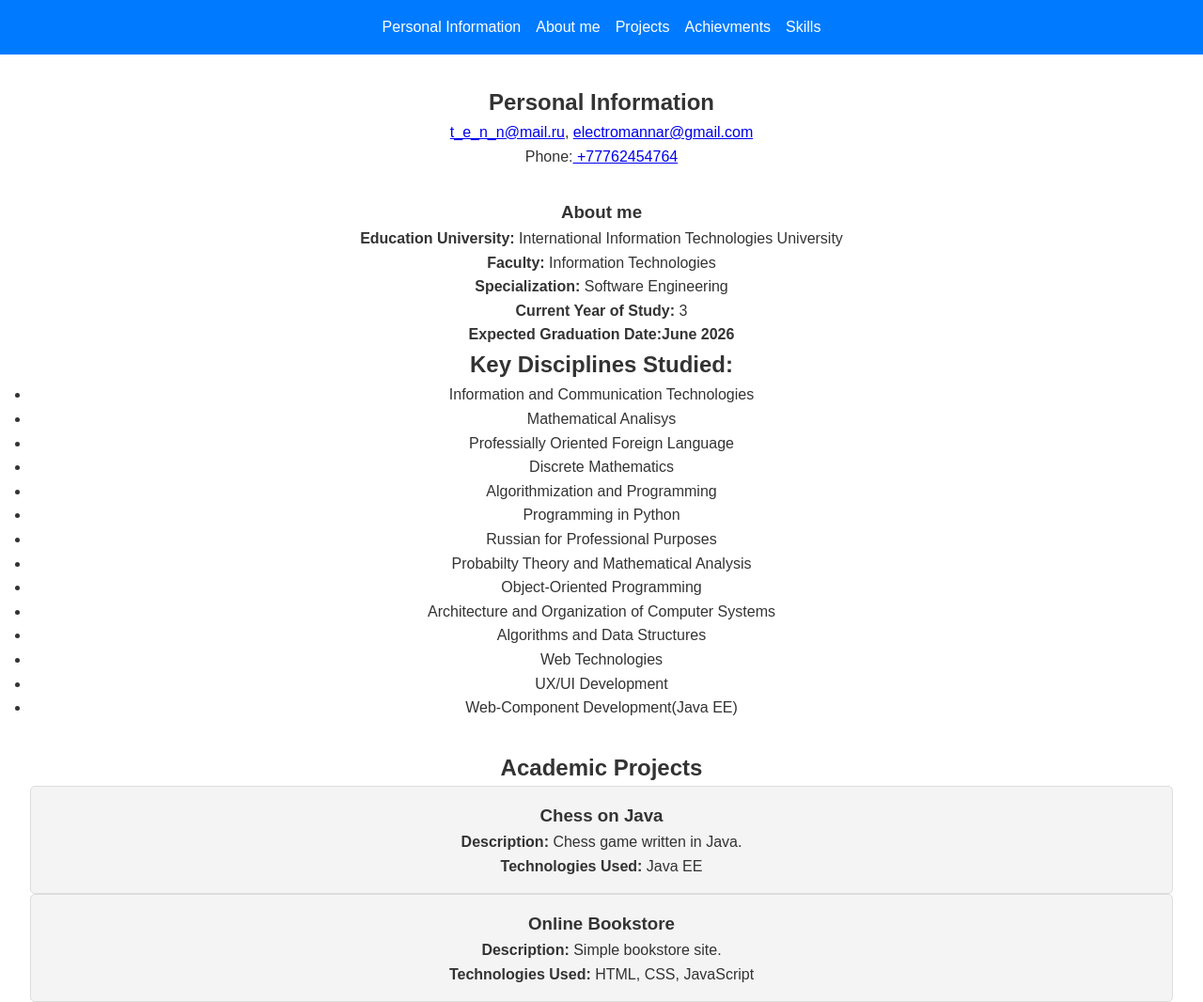
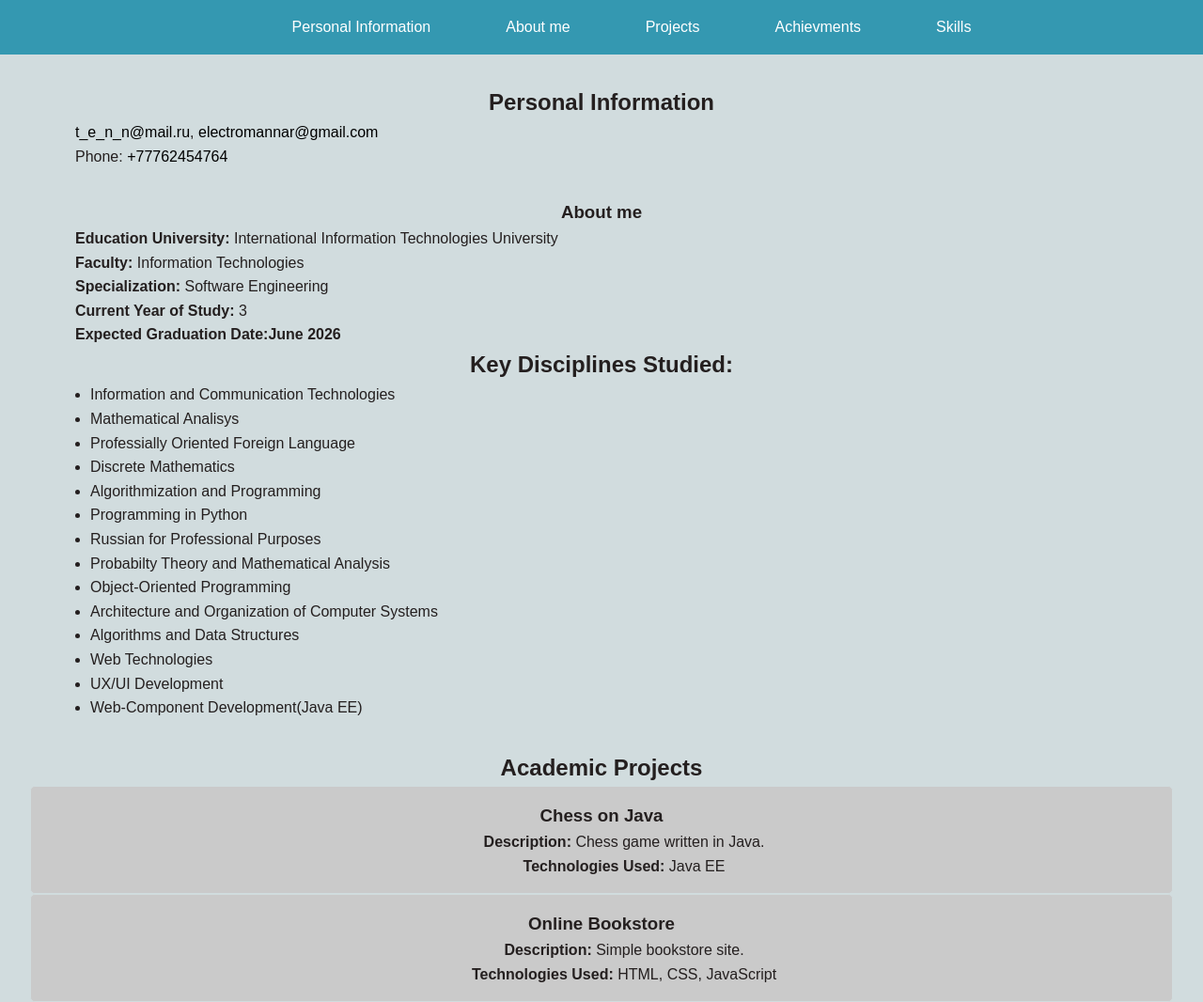
Before and after one commit to inramenant/front-end-1, a plain HTML site: page index.html in a window 1280 px wide. Shown: the top 1066 px of the page at 94% size. Drawn offline with Linux system fonts and the light colour scheme.

Commit message:
Update styles.css

```diff
--- a/styles.css
+++ b/styles.css
@@ -5,14 +5,14 @@
 }
 
 body{
+  background: #d1dcde;
   font-family:Arial, sans-serif;
   line-height:1.6;
-  color:#333;
+  color:#241f1f;
   margin:0;
-  text-align:center;
 }
 header{
-  background: #007BFF;
+  background: #3498b1;
   color:white;
   padding: 1rem 0;
 }
@@ -22,6 +22,15 @@ header{
   list-style:none;
   gap:1rem;
 }
+a{
+  color:black;
+  text-decoration:none;
+}
+a:hover{
+  color:blue;
+  font-size:1.05rem;
+  text-decoration:underline;
+}
 .nav-list a{
   color:white;
   text-decoration:none;
@@ -30,11 +39,20 @@ header{
   text-decoration:underline;
 }
 
+h2, h3{
+  text-align:center;
+}
+p{
+  margin-left: 3rem;
+}
+li{
+  margin-left:4rem;
+}
 main{
   padding: 2rem;
 }
 
-#about, #projects, #contact, #achievments, #skills{
+#about, #projects, #contact{
   margin-bottom: 2rem;
 }
 
@@ -45,20 +63,16 @@ main{
 }
 
 .project-card{
-  background:#f4f4f4;
+  background:#cacaca;
   padding:1rem;
-  border:1px solid #ddd;
+  border:1px solid #d1dcde;
   border-radius:5px;
   text-align:center;
 }
 
-h1, h2, h3, h4, h5, h6{
-text-align:center;
-}
-
 footer{
   background:#333;
-  color:white;
+  color:#837575;
   text-align:center;
   padding:1rem 0;
   margin-top:2rem;
```
